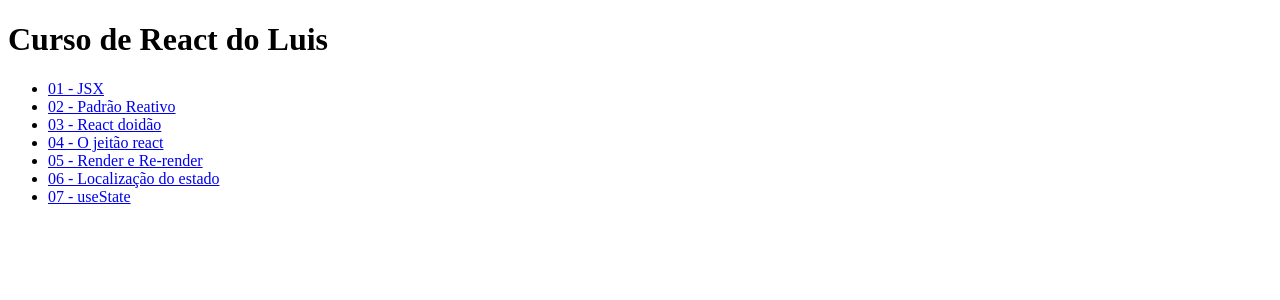
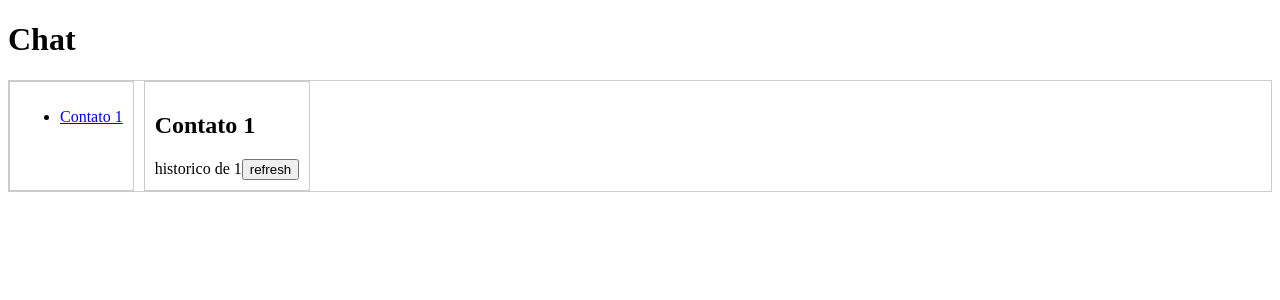
Before and after one commit to luisgustavolf/free-lessons, a React (Create React App) app: page /chat/contact/1 in a window 1280 px wide. Before the commit this address led to /. Shown: the top 300 px of the page. Built offline with nearby package versions, Linux system fonts and the light colour scheme.

Commit message:
rotas e context

```diff
--- a/src/AppRoutes.tsx
+++ b/src/AppRoutes.tsx
@@ -14,6 +14,11 @@
 import { BehavoralCompPage } from './pages/06-state-location/behavoralComp'
 import { GlobalBindedCompPage } from './pages/06-state-location/globalBindedComp'
 import { L07UseStagePage } from './pages/07-useState'
+import { ChatPage } from './pages/chat'
+import { ChatHomePage } from './pages/chatHome'
+import { ChatConfigPage } from './pages/chatConfig'
+import { ChatConfig2Page } from './pages/chatConfig2'
+import { ChatContact } from './pages/chatContact'
 
 export interface AppRoutesProps {
   children?: any
@@ -42,6 +47,17 @@
         </Route>
         <Route path='/07-use-state' element={<L07UseStagePage/>} />
         <Route path='*' element={<Navigate to={'/'} />} />
+
+
+        <Route path='/chat/config2' element={<ChatConfig2Page />} />
+
+        <Route path='/chat' element={<ChatPage />}>
+          <Route index element={<ChatHomePage />} />
+          <Route path='config' element={<ChatConfigPage />} />
+          <Route path='contact/:id' element={<ChatContact />} />
+          <Route path='*' element={<Navigate to={'/chat'} />} />
+        </Route>
+
       </Routes>
     </BrowserRouter>
   )
--- /dev/null
+++ b/src/pages/chat/index.tsx
@@ -0,0 +1,22 @@
+import * as React from 'react'
+import styles from './styles.module.css'
+import { Outlet } from 'react-router-dom'
+import { SideBar } from './sideBar'
+
+export function ChatPage() {
+
+  return (
+    <div className={'ChatPage'}>
+      <h1>Chat</h1>
+
+      <div className={styles.canvas}>
+        <div>
+          <SideBar />
+        </div>
+        <div>
+          <Outlet />
+        </div>
+      </div>
+    </div>
+  )
+}
--- /dev/null
+++ b/src/pages/chat/sideBar/index.tsx
@@ -0,0 +1,15 @@
+import { Link, useLocation } from 'react-router-dom'
+
+export function SideBar() {
+  const { pathname } = useLocation()
+
+  return (
+    <div className={'SideBar'}>
+      <ul>
+        <li>
+          <Link to={`${pathname}contat/1`}>Contato 1</Link>
+        </li>
+      </ul>
+    </div>
+  )
+}
--- /dev/null
+++ b/src/pages/chat/styles.module.css
@@ -0,0 +1,10 @@
+.canvas {
+  display: flex;
+  gap: 10px;
+  border: 1px solid #ccc;
+}
+
+.canvas > div {
+  border: 1px solid #ccc;
+  padding: 10px;
+}
--- /dev/null
+++ b/src/pages/chatConfig/index.tsx
@@ -0,0 +1,10 @@
+import * as React from 'react'
+
+export function ChatConfigPage() {
+
+  return (
+    <div className={'ChatConfigPage'}>
+      config
+    </div>
+  )
+}
--- /dev/null
+++ b/src/pages/chatConfig2/index.tsx
@@ -0,0 +1,10 @@
+import * as React from 'react'
+
+export function ChatConfig2Page() {
+
+  return (
+    <div className={'ChatConfigPage'}>
+      <h1>Config independente</h1>
+    </div>
+  )
+}
--- /dev/null
+++ b/src/pages/chatContact/contactContext/context.tsx
@@ -0,0 +1,7 @@
+import React from "react";
+import { ContactContextValues } from "./iContactContextValues";
+
+export const ContactContext = React.createContext<ContactContextValues>({
+  contactId: '',
+  refresh: () => {}
+})
--- /dev/null
+++ b/src/pages/chatContact/contactContext/iContactContextValues.ts
@@ -0,0 +1,4 @@
+export interface ContactContextValues {
+  contactId?: string
+  refresh: () => void
+}
--- /dev/null
+++ b/src/pages/chatContact/contactContext/provider.tsx
@@ -0,0 +1,24 @@
+import * as React from 'react'
+import { ContactContext } from './context'
+
+export interface ContactContextProviderProps {
+  idContact?: string
+  children: React.ReactNode
+}
+
+export function ContactContextProvider(props:ContactContextProviderProps) {
+  const refreshHistory = React.useCallback(() => {
+    console.log('refresh')
+  }, [])
+
+  return (
+    <ContactContext.Provider
+    value={{
+      contactId: props.idContact,
+      refresh: refreshHistory
+    }}
+    >
+      {props.children}
+    </ContactContext.Provider>
+  )
+}
--- /dev/null
+++ b/src/pages/chatContact/index.tsx
@@ -0,0 +1,18 @@
+import * as React from 'react'
+import { useParams } from 'react-router-dom'
+import { MessageHistory } from './messageHistory'
+import { ContactContextProvider } from './contactContext/provider'
+
+export function ChatContact() {
+  const { id } = useParams()
+
+  return (
+    <div className={'ChatContact'}>
+      <h2>Contato {id} </h2>
+
+      <ContactContextProvider idContact={id}>
+        <MessageHistory />
+      </ContactContextProvider>
+    </div>
+  )
+}
--- /dev/null
+++ b/src/pages/chatContact/messageHistory/index.tsx
@@ -0,0 +1,19 @@
+import * as React from 'react'
+import { ContactContext } from '../contactContext/context'
+
+export interface MessageHistoryProps {
+}
+
+export function MessageHistory(props:MessageHistoryProps) {
+  const contactContext = React.useContext(ContactContext)
+
+  return (
+    <div className={'MessageHistory'}>
+      historico de { contactContext.contactId }
+
+      <button onClick={contactContext.refresh}>
+        refresh
+      </button>
+    </div>
+  )
+}
--- /dev/null
+++ b/src/pages/chatHome/index.tsx
@@ -0,0 +1,9 @@
+import * as React from 'react'
+
+export function ChatHomePage() {
+  return (
+    <div className={'ChatHomePage'}>
+      Inicio do chat
+    </div>
+  )
+}
```
